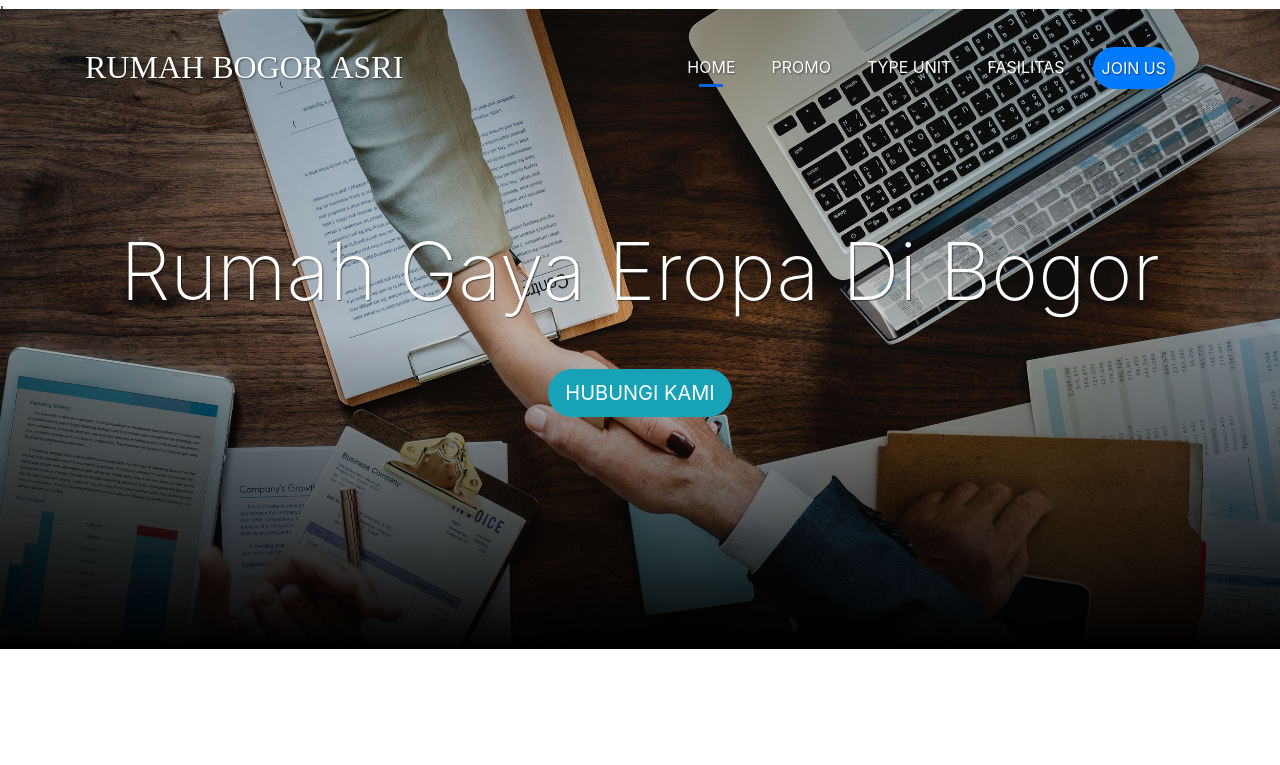
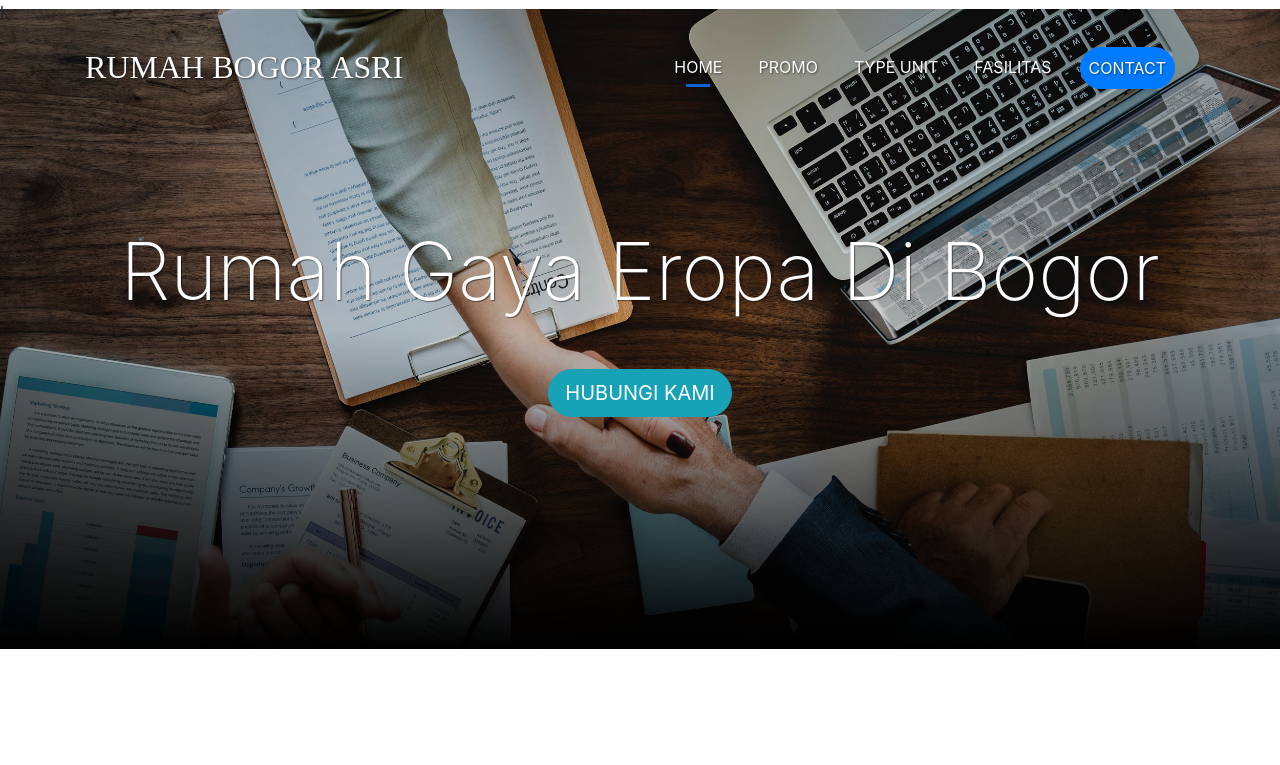
Before and after one commit to rumahbogorasri/rumahbogorasri, a plain HTML site: page index.html in a window 1280 px wide. Shown: the top 765 px of the page. Drawn offline with nearby package versions, Linux system fonts and the light colour scheme; a web font is replaced by a local one.

Commit message:
Update index.html
f

```diff
--- a/index.html
+++ b/index.html
@@ -30,7 +30,7 @@ k<!doctype html>
             <a class="nav-item nav-link" href="https://permatajamburesidence.com/#promo">promo</a>
             <a class="nav-item nav-link" href="https://permatajamburesidence.com/type-unit/">type unit</a>
             <a class="nav-item nav-link" href="https://permatajamburesidence.com/fasilitas/">fasilitas</a>
-            <a class="nav-item nav-link btn btn-primary text-white tombol" href="#">Join Us</a>
+            <a class="nav-item nav-link btn btn-primary text-white tombol" href="https://permatajamburesidence.com/#contact">contact</a>
           </div>
         </div>
       </div>
@@ -40,7 +40,7 @@ k<!doctype html>
     <!-- Jumbotron -->
     <div class="jumbotron jumbotron-fluid">
       <div class="container">
-        <h1 class="display-4">Rumah Gaya Eropa Di Bogor </h1>
+        <h1 class="display-4">Rumah Gaya Eropa Di Bogor</h1>
         <a href="#" class="btn btn-info btn-lg tombol">Hubungi Kami</a>
       </div>
     </div>
```
